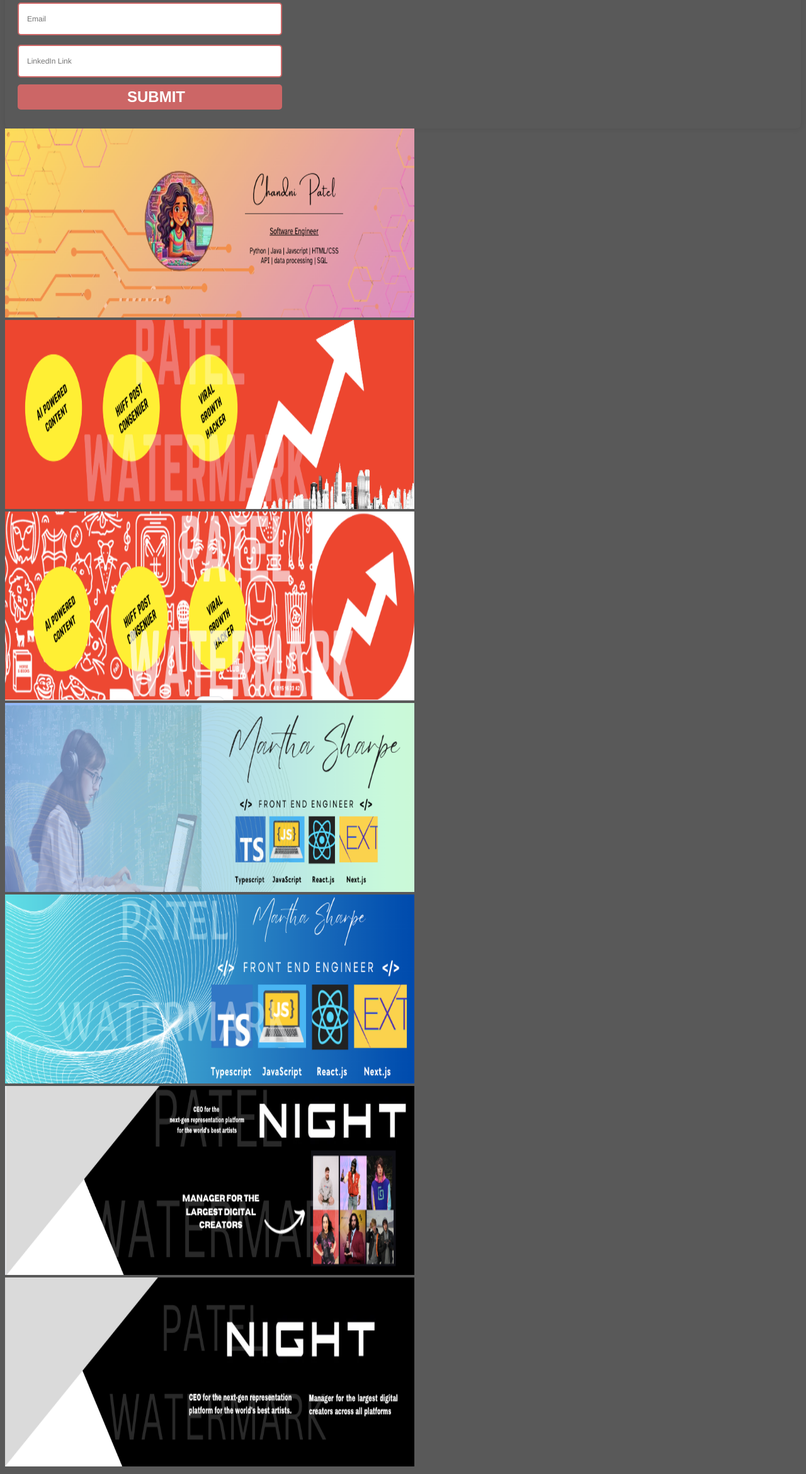
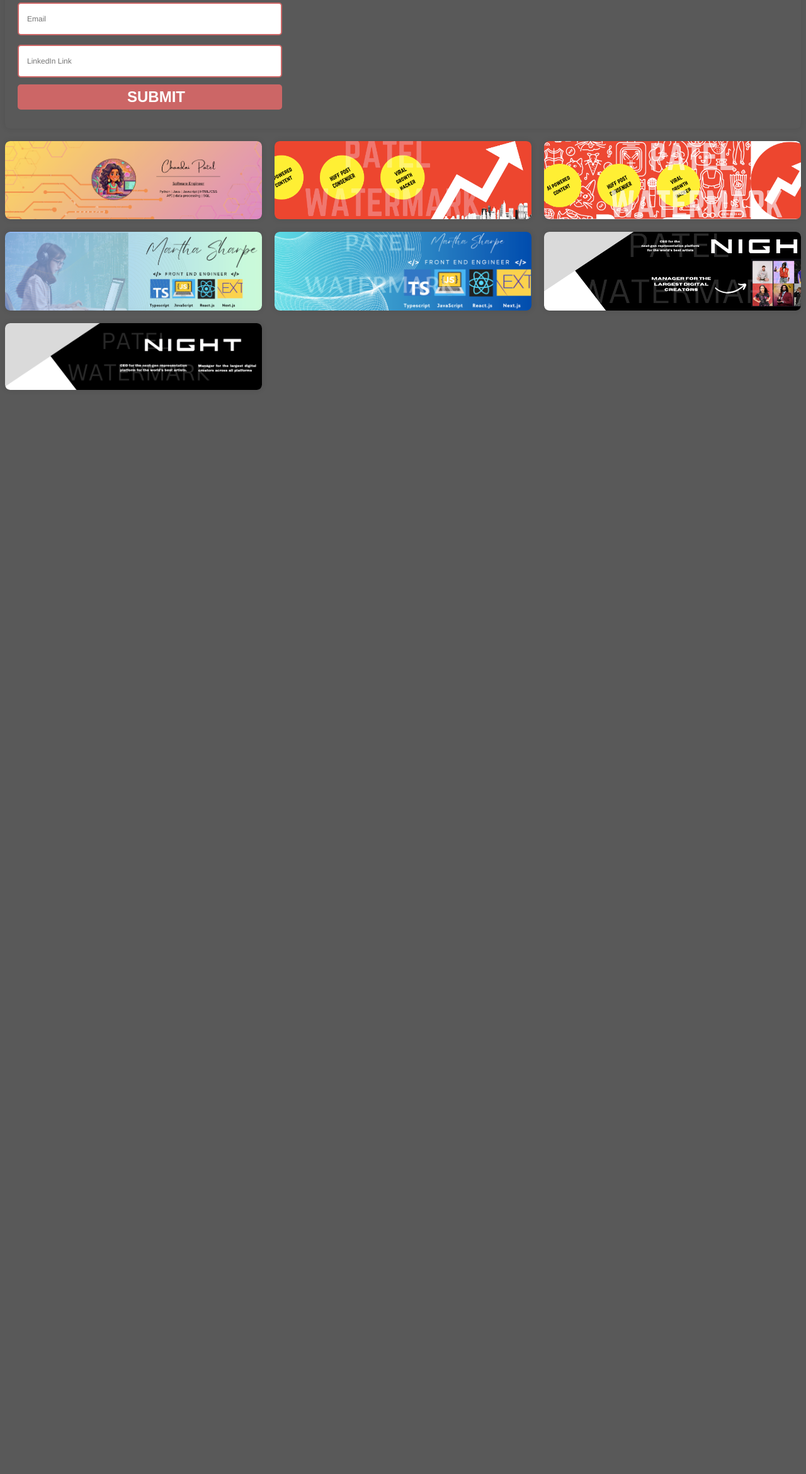
Before and after one commit to infoprints/infoprints.github.io, a PHP site: page /index.html in a window 1280 px wide. Shown: the part 163-2503 px from the top of the page at 63% size. After the commit the page ends 782 px from the top, so only its background shows below. Run offline with PHP 8.4, Linux system fonts and the light colour scheme.

Commit message:
Update design.css

```diff
--- a/design.css
+++ b/design.css
@@ -74,8 +74,30 @@ form {
   background: #CC4949;
 }
 
-.grid {
-  display: block;
+.grid-container {
+  display: grid;
+  grid-template-columns: repeat(3, 1fr);
+  gap: 20px;
+  margin-top: 20px;
+}
+
+.grid-item {
+  position: relative;
+  overflow: hidden;
+  border-radius: 8px;
+  box-shadow: 0 0 10px rgba(0, 0, 0, 0.1);
+  transition: transform 0.3s ease-in-out;
+}
+
+.grid-item:hover {
+  transform: scale(1.1);
+}
+
+.grid-item img {
+  width: 100%;
+  height: 100%;
+  object-fit: cover;
+  border-radius: 8px;
 }
 
 .button {
```
